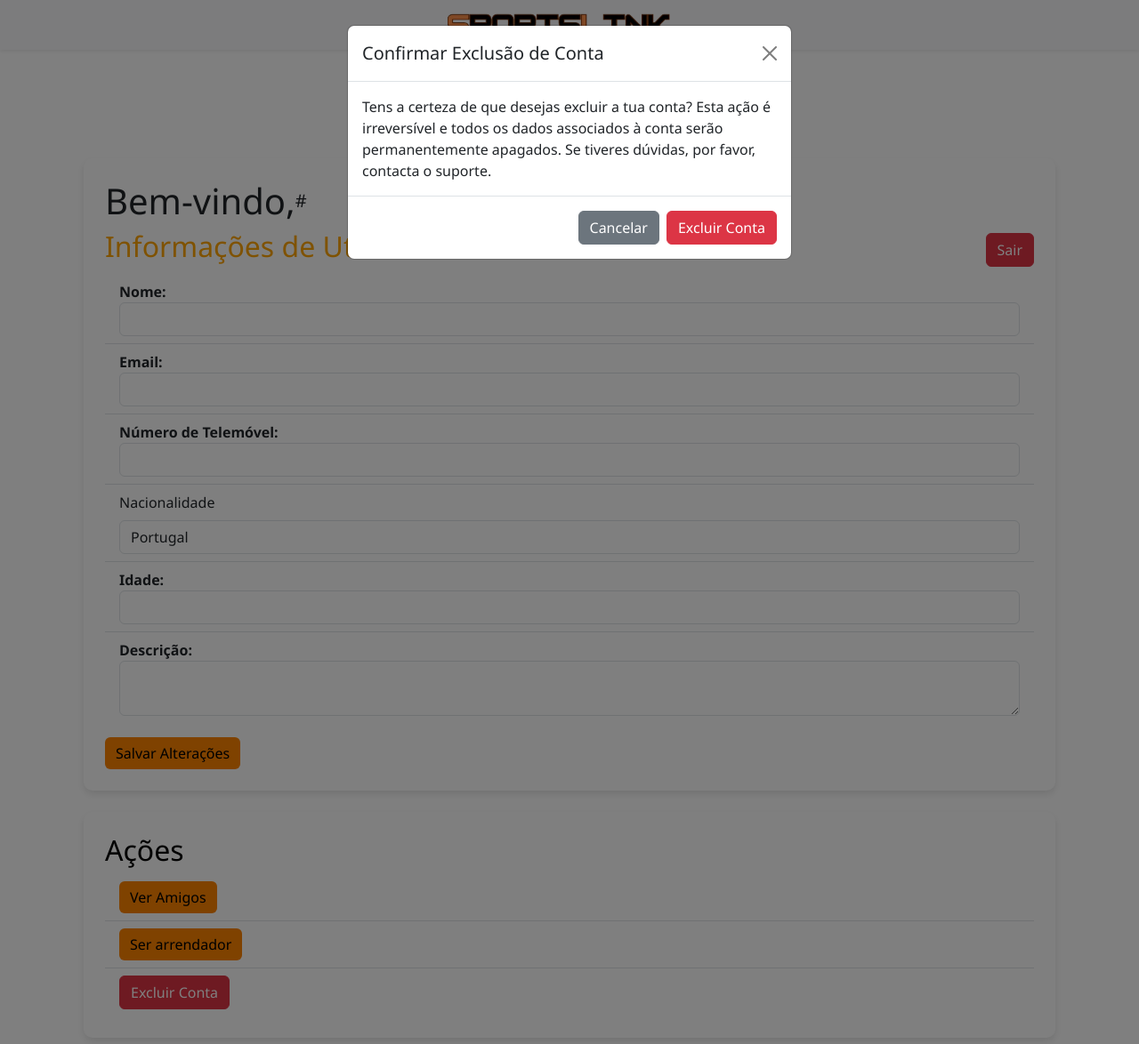
After one commit to Paul-Y5/Projeto_SPORTSLINK-BD, a Flask app: template python/templates/jog_dashboard.html in a window 1280 px wide, after a click on "Excluir Conta". The commit adds this page. Shown: the top 1174 px of the page at 89% size. Run offline with Flask 3, Linux system fonts and the light colour scheme; the template is opened without the code that fills it, so the values that code supplies are empty; some libraries are stand-ins or nearby versions.

Commit message:
delete a funcionar, update quase pronto (precisa debug), arrendador

```diff
--- a/python/app.py
+++ b/python/app.py
@@ -12,167 +12,116 @@ def create_connection():
     )
     return conn
 
-
 @app.route("/")
 def index():
     return render_template("index.html")
 
-
 # Caminho para forms registro e login
-@app.route("/register", methods=["POST"])
+@app.route("/register", methods=["GET", "POST"])
 def register():
-    id_utilizador = gerar_id()
-    username = request.form["username"]
-    email = request.form["reg_email"]
-    nationality = request.form["nacionalidade"]
-    phone_number = request.form["numero_telemovel"]
-    password = request.form["reg_password"]
-
-    # Gera o hash da senha
-    h_password = generate_password_hash(password)
-
-    with create_connection() as conn:
-        cursor = conn.cursor()
-        try:
-            cursor.execute("INSERT INTO Utilizador (ID, Nome, Email, Num_Tele, Password, Nacionalidade) VALUES (?, ?, ?, ?, ?, ?)",
-                (id_utilizador, username, email, phone_number, h_password, nationality)) # Comando SQL para inserir o utilizador na tabela Utilizador
-
-            cursor.execute("INSERT INTO Jogador (ID, Idade, Descricao) VALUES (?, ?, ?)",
-                (id_utilizador, 0, '')) # Comando SQL para inserir o jogador na tabela Jogador
-
-            conn.commit()
-
-            return render_template_string("""
-            <div class="alert alert-success alert-dismissible fade show mt-3" role="alert">
-                Registo realizado com sucesso! Agora pode iniciar sessão.
-                <button type="button" class="btn-close" data-bs-dismiss="alert" aria-label="Fechar"></button>
-            </div>
-            """)
-        except pyodbc.IntegrityError:
-            return render_template_string("""
-            <div class="alert alert-danger alert-dismissible fade show mt-3" role="alert">
-                O email já está registado.
-                <button type="button" class="btn-close" data-bs-dismiss="alert" aria-label="Fechar"></button>
-            </div>
-            """)
+    if request.method == "POST":
+        return registration()
+    return render_template("index.html")
 
 
-@app.route("/login", methods=["POST"])
+@app.route("/login", methods=["GET", "POST"])
 def login():
-    email = request.form["login_email"]
-    password = request.form["login_password"]
+    if request.method == "POST":
+        return login()
+    return render_template("index.html")
 
-    if email == "admin@admin.pt" and password == "admin":
-        session["user_id"] = 0
-        session["user_nome"] = "Admin"
-        return redirect(url_for("admin_dashboard"))
-
-    with create_connection() as conn:
-        cursor = conn.cursor()
-        cursor.execute("SELECT * FROM Utilizador WHERE Email=?", email)
-        user = cursor.fetchone()
-
-    if user and check_password_hash(user[4], password):
-        session["user_id"] = user[0]
-        session["user_nome"] = user[1]
-
-        # Verifica se é arrendador
-        with create_connection() as conn:
-            cursor = conn.cursor()
-            cursor.execute("""
-                SELECT COUNT(*) FROM Arrendador WHERE ID_Arrendador=?
-            """, (user[0],))
-            is_arrendador = cursor.fetchone()[0] == 1
-
-        tipo_utilizador = "Arrendador" if is_arrendador else "Jogador"
-
-        flash(f'''
-        <div class="alert alert-success" role="alert">
-            Bem-vindo, {user[1]}! Perfil: {tipo_utilizador}.
-        </div>
-        ''')
-
-        # Redireciona para a página dashboard
-        return redirect(url_for("user_dashboard", name=user[1]))
-    else:
-        flash("Email ou password incorretos.", "danger")
-        return render_template("index.html")
 
 # Caminho para interface do utilizador
 @app.route("/user/<name>", methods=["GET", "POST"])
-def user_dashboard(name):
-    if request.method == "POST":
-        #TODO: Editar perfil do utilizador
-        user_id = session["user_id"]
-    elif request.method == "GET":
-        if "user_id" not in session:
-            return redirect(url_for("index"))
+def jog_dashboard(name):
 
-        user_id = session["user_id"]
 
-        with create_connection() as conn:
-            cursor = conn.cursor()
-            cursor.execute("SELECT * FROM Utilizador WHERE ID=?", user_id)
-            user = cursor.fetchone()
+    if "user_id" not in session:
+        return redirect(url_for("index"))
 
-        # Retorna a página dashboard
-        return render_template("user_dashboard.html", user=user)
+    user_id = session["user_id"]
+    user = get_user_info(user_id)
 
-@app.route("/atualizar_info", methods=["GET", "POST"])
+    tipo_utilizador = "Arrendador" if is_arrendador(user_id) else "Jogador"
+
+    if tipo_utilizador == "Arrendador":
+        return render_template("arr_dashboard.html", user=user)
+    else:
+        return render_template("jog_dashboard.html", user=user)
+
+@app.route("/update_info", methods=["GET", "POST"])
 def update_info():
     if "user_id" not in session:
         return redirect(url_for("index"))
 
     user_id = session["user_id"]
+
     if request.method == "POST":
-        nome = request.form["nome"]
+        username = request.form["username"]
         email = request.form["email"]
-        telefone = request.form["telefone"]
-        nacionalidade = request.form["nacionalidade"]
-        idade = request.form["idade"]
-        descricao = request.form["descricao"]
+        nationality = request.form["nacionalidade"]
+        phone_number = request.form["numero_telemovel"]
+        age = request.form.get("idade")
+        description = request.form.get("descricao")
+        iban = None
+        no_campos = None
+
+        tipo_utilizador = "Arrendador" if is_arrendador(user_id) else "Jogador"
 
         with create_connection() as conn:
+
             cursor = conn.cursor()
-            cursor.execute("""
-                UPDATE Utilizador SET Nome=?, Email=?, Num_Tele=?, Nacionalidade=? WHERE ID=?
-            """, (nome, email, telefone, nacionalidade, user_id))
-            cursor.execute("""
-                UPDATE Jogador SET Idade=?, Descricao=? WHERE ID=?
-            """, (idade, descricao, user_id))
+            if tipo_utilizador == "Jogador":
+                cursor.execute("""
+                    UPDATE Utilizador
+                    SET Nome=?, Email=?, Num_Tele=?, Nacionalidade=?
+                    WHERE ID=?
+                """, (username, email, phone_number, nationality, user_id))
+
+                cursor.execute("""
+                    UPDATE Jogador
+                    SET Idade=?, Descricao=?
+                    WHERE ID=?
+                """, (age, description, user_id))
+            else:
+                iban = request.form["iban"]
+                no_campos = request.form["no_campos"]
+
+                cursor.execute("""
+                    UPDATE Utilizador
+                    SET Nome=?, Email=?, Num_Tele=?, Nacionalidade=?
+                    WHERE ID=?
+                """, (username, email, phone_number, nationality, user_id))
+
+                cursor.execute("""
+                    UPDATE Jogador
+                    SET Idade=?, Descricao=?
+                    WHERE ID=?
+                """, (age, description, user_id))
+
+                cursor.execute("""
+                    UPDATE Arrendador
+                    SET IBAN=?, No_Campos=?
+                    WHERE ID_Arrendador=?
+                """, (iban, no_campos, user_id))
+
             conn.commit()
 
         flash("Informações atualizadas com sucesso!", "success")
-        return redirect(url_for("user_dashboard", name=session["user_nome"]))
+        user = get_user_info(user_id)
 
-    else:
-        with create_connection() as conn:
-            cursor = conn.cursor()
-            cursor.execute("""
-                SELECT u.Nome, u.Email, u.Num_Tele, u.Nacionalidade, j.Idade, j.Descricao
-                FROM Utilizador u JOIN Jogador j ON u.ID = j.ID WHERE u.ID=?
-            """, (user_id,))
-            user = cursor.fetchone()
-        return render_template("update_info.html", user=user)
+        if tipo_utilizador == "Arrendador":
+            return render_template("arr_dashboard.html", user=user)
+        else:
+            return render_template("jog_dashboard.html", user=user)
 
-@app.route("/arrendador", methods=["POST"])
-def arrendador_dashboard():
-    if "user_id" not in session:
-        return redirect(url_for("index"))
-
-    user_id = session["user_id"]
-    iban = request.form["iban"]
-    no_campos = 0
-    descricao = ''
 
     with create_connection() as conn:
         cursor = conn.cursor()
-        cursor.execute("INSERT INTO ARRENDADOR (ID_Arrendador, IBAN, No_Campos, Descricao,), VALUES (?, ?, ?, ?)", (user_id, iban, no_campos, descricao))
-        conn.commit()
+        cursor.execute("SELECT * FROM Utilizador WHERE ID = ?", (user_id,))
+        user = cursor.fetchone()
 
-    return render_template("arrendador_dashboard.html", user=user_id)
-
-
+    return render_template("jog_dashboard.html", user=user)
 
 @app.route("/excluir_conta", methods=["POST", "GET"])
 def delete_account():
@@ -182,26 +131,53 @@ def delete_account():
     user_id = session["user_id"]
 
     if request.method == "POST":
-        with create_connection() as conn:
-            cursor = conn.cursor()
-            # Remover de Jogador, Arrendador (se existir), e Utilizador
-            cursor.execute("DELETE FROM Jogador WHERE ID=?", (user_id,))
-            cursor.execute("DELETE FROM Arrendador WHERE ID_Arrendador=?", (user_id,))
-            cursor.execute("DELETE FROM Utilizador WHERE ID=?", (user_id,))
-            conn.commit()
+        try:
+            with create_connection() as conn:
+                cursor = conn.cursor()
 
-        session.clear()
-        flash("Conta excluída com sucesso!", "success")
-        return redirect(url_for("index"))
+                cursor.execute("DELETE FROM Jogador WHERE ID=?", (user_id,))
+                cursor.execute("DELETE FROM Arrendador WHERE ID_Arrendador=?", (user_id,))
+                cursor.execute("DELETE FROM Utilizador WHERE ID=?", (user_id,))
+                conn.commit()
 
-    return render_template("confirmar_exclusao.html")
+            flash("Conta excluída com sucesso!", "success")
+            session.clear()
+            return redirect(url_for("index"))
 
+        except Exception as e:
+            flash(f"Erro ao excluir conta: {str(e)}", "danger")
+            return redirect(url_for("account"))
 
+    return render_template("account_settings.html")
 
 @app.route("/logout")
 def logout():
     session.clear()
     return redirect(url_for("index"))
+
+@app.route("/arrendador", methods=["POST"])
+def arrendador_dashboard():
+    if "user_id" not in session:
+        return redirect(url_for("index"))
+
+    user_id = session["user_id"]
+    iban = request.form["iban"]
+    termos = request.form.get("termos")
+    user = get_user_info(user_id)
+    if not termos:
+        flash("Deves aceitar os termos e condições para continuares.", "danger")
+        return redirect(url_for("arr_dashboard", user=user))
+
+    with create_connection() as conn:
+        cursor = conn.cursor()
+        cursor.execute("""
+            INSERT INTO ARRENDADOR (ID_Arrendador, IBAN, No_Campos)
+            VALUES (?, ?, ?)
+        """, (user_id, iban, 0,))
+        conn.commit()
+
+    flash("Agora és um arrendador!", "success")
+    return redirect(url_for("arr_dashboard", user=user))
 
 
 # Caminho para o painel de administração
@@ -229,23 +205,98 @@ def view_utilizadores():
     return render_template("gestao_utilizadores.html", utilizadores=utilizadores)
 
 
-
-
-
-
 ### Funções AUXILIARES ###
 #-----------------------------------------------------------------------#
 
 # Função para gerar um ID único para o utilizador
 def gerar_id():
-    timestamp = int(time.time() % 1000000 )
+    timestamp = int(time.time() % 100000)
     random_number = random.randint(1000, 9999)
-    return int(f"{random_number}{timestamp}")
+    return int(f"{timestamp}{random_number}")
+
+def is_arrendador(user_id):
+    with create_connection() as conn:
+        cursor = conn.cursor()
+        cursor.execute("SELECT COUNT(*) FROM Arrendador WHERE ID_Arrendador=?", user_id)
+        return cursor.fetchone()[0] == 1
+
+def registration():
+    id_utilizador = gerar_id()
+    username = request.form["username"]
+    email = request.form["reg_email"]
+    nationality = request.form["nacionalidade"]
+    phone_number = request.form["numero_telemovel"]
+    password = request.form["reg_password"]
+
+    # Gera o hash da senha
+    h_password = generate_password_hash(password)
+
+    with create_connection() as conn:
+        cursor = conn.cursor()
+        cursor.execute("SELECT * FROM Utilizador WHERE Email=?", email)
+        user = cursor.fetchone()
+        if user:
+            flash("Email já registado. Tente novamente.", "danger")
+            return render_template("index.html")
+
+        try:
+            cursor.execute("INSERT INTO Utilizador (ID, Nome, Email, Num_Tele, Password, Nacionalidade) VALUES (?, ?, ?, ?, ?, ?)",
+                (id_utilizador, username, email, phone_number, h_password, nationality)) # Comando SQL para inserir o utilizador na tabela Utilizador
+
+            cursor.execute("INSERT INTO Jogador (ID, Idade, Descricao) VALUES (?, ?, ?)",
+                (id_utilizador, 0, '')) # Comando SQL para inserir o jogador na tabela Jogador
+
+            conn.commit()
+
+            flash("Registo realizado com sucesso!", "success")
+            return redirect(url_for("index"))
+        except pyodbc.IntegrityError:
+            flash("Erro ao registar o utilizador. Tente novamente.", "danger")
+            return render_template("index.html")
+
+def login():
+    email = request.form["login_email"]
+    password = request.form["login_password"]
+
+    if email == "admin@admin.pt" and password == "admin":
+        session["user_id"] = 0
+        session["user_nome"] = "Admin"
+        return redirect(url_for("admin_dashboard"))
+
+    with create_connection() as conn:
+        cursor = conn.cursor()
+        cursor.execute("SELECT * FROM Utilizador WHERE Email=?", email)
+        user = cursor.fetchone()
+
+    if user and check_password_hash(user[4], password):
+        session["user_id"] = user[0]
+        session["user_nome"] = user[1]
+
+        tipo_utilizador = "Arrendador" if is_arrendador(user[0]) else "Jogador"
+
+        flash(f"Login realizado com sucesso! Tipo de utilizador: {tipo_utilizador}", "success")
+        # Redireciona para a página dashboard
+        return redirect(url_for("jog_dashboard", name=user[1]))
+    else:
+        flash("Email ou password incorretos.", "danger")
+        return render_template("index.html")
 
 
-
-
-
+def get_user_info(user_id):
+    with create_connection() as conn:
+        cursor = conn.cursor()
+        cursor.execute("SELECT * FROM Utilizador WHERE ID=?", user_id)
+        user = cursor.fetchone()
+        tipo_utilizador = "Arrendador" if is_arrendador(user_id) else "Jogador"
+        if tipo_utilizador == "Arrendador":
+            cursor.execute("""Select U.ID, U.Nome, U.Email, U.Num_Tele, U.Password, U.Nacionalidade, J.Idade, J.Descricao, A.IBAN, A.No_Campos
+                FROM Utilizador AS U JOIN Jogador AS J ON U.ID = J.ID JOIN Arrendador AS A ON U.ID = A.ID_Arrendador
+                WHERE U.ID=?""", (user_id,))
+        else:
+            cursor.execute("""SELECT U.ID, U.Nome, U.Email, U.Num_Tele, U.Password, U.Nacionalidade, J.Idade, J.Descricao
+                FROM Utilizador AS U JOIN Jogador AS J ON U.ID = J.ID WHERE U.ID=?""", (user_id,))
+        user = cursor.fetchone()
+    return user
 
 
 # Main
--- a/python/static/js/scripts.js
+++ b/python/static/js/scripts.js
@@ -1,14 +1,3 @@
-// Função para alternar entre os formulários de login e registro
-function switchForm(form) {
-    document.getElementById('loginForm').classList.remove('active');
-    document.getElementById('registerForm').classList.remove('active');
-    if (form === 'login') {
-        document.getElementById('loginForm').classList.add('active');
-    } else {
-        document.getElementById('registerForm').classList.add('active');
-    }
-}
-
 // Exibe o indicador de carregamento para login
 function showLoginLoading() {
     document.getElementById("login_loading").style.display = "block";
@@ -82,3 +71,15 @@ document.addEventListener("DOMContentLoaded", function () {
     }
   });
 });
+
+// Função para dar tempo e fechar flash messages
+function closeFlashMessages() {
+    const flashMessages = document.querySelectorAll(".flash-message");
+    flashMessages.forEach((message) => {
+        setTimeout(() => {
+            message.style.display = "none";
+        }, 5000); // Adjusted to use class selector for multiple flash messages
+    });
+}
+
+document.addEventListener("DOMContentLoaded", closeFlashMessages);
--- /dev/null
+++ b/python/tempCodeRunnerFile.py
@@ -0,0 +1,2 @@
+timestamp = int(time.time() * 100000)
+    print(f"Timestamp: {timestamp}")
--- /dev/null
+++ b/python/templates/jog_dashboard.html
@@ -0,0 +1,146 @@
+{% extends "base_index.html" %}
+
+{% block title %}Main Page{% endblock %}
+
+{% block content %}
+<div class="container mt-4">
+
+    <!-- Flash Messages Section -->
+    {% with messages = get_flashed_messages(with_categories=true) %}
+    {% if messages %}
+    <div class="alert-container flash-message">
+        {% for category, message in messages %}
+        <div class="alert alert-{{ category }} mt-3">
+            {{ message }}
+        </div>
+        {% endfor %}
+    </div>
+    {% endif %}
+    {% endwith %}
+
+
+    <!-- Account Information -->
+    <div class="card user-info p-4">
+        <div class="d-flex align-items-center">
+            <h1>Bem-vindo,</h1>
+            <h1 style="color: orange;">{{ user[1] }}</h1>
+            <h5>#{{ user[0] }}</h5>
+            <p style="color: rgb(255, 255, 255);">Aqui podes gerir as tuas informações pessoais e realizar algumas ações.
+            </p>
+        </div>
+        <h2 style="color: orange;">
+            Informações de Utilizador
+            <div class="float-end">
+                <a href="{{ url_for('logout') }}" class="btn btn-danger">Sair</a>
+            </div>
+        </h2>
+        <form method="POST" action="{{ url_for('update_info') }}">
+            <ul class="list-group list-group-flush">
+                <li class="list-group-item">
+                    <strong>Nome:</strong>
+                    <input type="text" name="username" class="form-control" value="{{ user[1] }}">
+                </li>
+                <li class="list-group-item">
+                    <strong>Email:</strong>
+                    <input type="email" name="email" class="form-control" value="{{ user[2] }}">
+                </li>
+                <li class="list-group-item">
+                    <strong>Número de Telemóvel:</strong>
+                    <input type="text" name="numero_telemovel" class="form-control" value="{{ user[3] }}">
+                </li>
+                <li class="list-group-item">
+                    <label class="form-label">Nacionalidade</label>
+                    <select class="form-control" name="nacionalidade" required>
+                        {% set nacionalidades = ["Portugal", "Espanha", "França", "Alemanha", "Itália", "Reino Unido"] %}
+                        {% for pais in nacionalidades %}
+                        <option value="{{ pais }}" {% if user[5]==pais %}selected{% endif %}>{{ pais }}</option>
+                        {% endfor %}
+                    </select>
+                </li>
+                <li class="list-group-item">
+                    <strong>Idade:</strong>
+                    <input type="number" name="idade" class="form-control" value="{{ user[6] }}">
+                </li>
+                <li class="list-group-item">
+                    <strong>Descrição:</strong>
+                    <textarea name="descricao" class="form-control">{{ user[7] }}</textarea>
+                </li>
+            </ul>
+            <button type="submit" class="btn btn-primary mt-3">Salvar Alterações</button>
+        </form>
+    </div>
+
+    <!-- Actions -->
+    <div class="card user-info p-4 mt-4">
+        <h2 style="color: black;">Ações</h2>
+        <ul class="list-group list-group-flush">
+            <li class="list-group-item"><a href="#" class="btn btn-primary">Ver Amigos</a></li>
+            <li class="list-group-item">
+                <button type="button" class="btn btn-primary" data-bs-toggle="modal" data-bs-target="#arrendadorModal">
+                    Ser arrendador
+                </button>
+            </li>
+
+            <!-- Form to trigger account deletion -->
+            <li class="list-group-item">
+                <button type="button" class="btn btn-danger" data-bs-toggle="modal"
+                    data-bs-target="#deleteModal">Excluir Conta</button>
+            </li>
+        </ul>
+    </div>
+</div>
+
+<!-- Modal Excluir Conta -->
+<div class="modal fade" id="deleteModal" tabindex="-1" aria-labelledby="deleteModalLabel" aria-hidden="true">
+    <div class="modal-dialog">
+        <div class="modal-content">
+            <div class="modal-header">
+                <h5 class="modal-title" id="deleteModalLabel">Confirmar Exclusão de Conta</h5>
+                <button type="button" class="btn-close" data-bs-dismiss="modal" aria-label="Close"></button>
+            </div>
+            <div class="modal-body">
+                Tens a certeza de que desejas excluir a tua conta? Esta ação é irreversível e todos os dados associados
+                à
+                conta serão permanentemente apagados. Se tiveres dúvidas, por favor, contacta o suporte.
+            </div>
+            <div class="modal-footer">
+                <button type="button" class="btn btn-secondary" data-bs-dismiss="modal">Cancelar</button>
+                <form method="POST" action="{{ url_for('delete_account') }}">
+                    <button type="submit" class="btn btn-danger">Excluir Conta</button>
+                </form>
+            </div>
+        </div>
+    </div>
+</div>
+
+<!-- Modal Ser Arrendador -->
+<div class="modal fade" id="arrendadorModal" tabindex="-1" aria-labelledby="arrendadorModalLabel" aria-hidden="true">
+    <div class="modal-dialog">
+        <div class="modal-content">
+            <form method="POST" action="{{ url_for('arrendador_dashboard') }}">
+                <div class="modal-header">
+                    <h5 class="modal-title" id="arrendadorModalLabel">Tornar-se Arrendador</h5>
+                    <button type="button" class="btn-close" data-bs-dismiss="modal" aria-label="Fechar"></button>
+                </div>
+                <div class="modal-body">
+                    <div class="mb-3">
+                        <label for="iban" class="form-label">IBAN</label>
+                        <input type="text" class="form-control" id="iban" name="iban" required>
+                    </div>
+                    <div class="form-check">
+                        <input class="form-check-input" type="checkbox" id="termos" name="termos" required>
+                        <label class="form-check-label" for="termos">
+                            Aceito os <a href="#">termos e condições</a>.
+                        </label>
+                    </div>
+                </div>
+                <div class="modal-footer">
+                    <button type="button" class="btn btn-secondary" data-bs-dismiss="modal">Cancelar</button>
+                    <button type="submit" class="btn btn-primary">Confirmar</button>
+                </div>
+            </form>
+        </div>
+    </div>
+</div>
+
+{% endblock %}
```
Also changed, not shown: python/templates/arr_dashboard.html (added, +122 -0 lines), python/templates/index.html (+16 -19 lines), python/templates/user_dashboard.html (deleted, +0 -45 lines).
